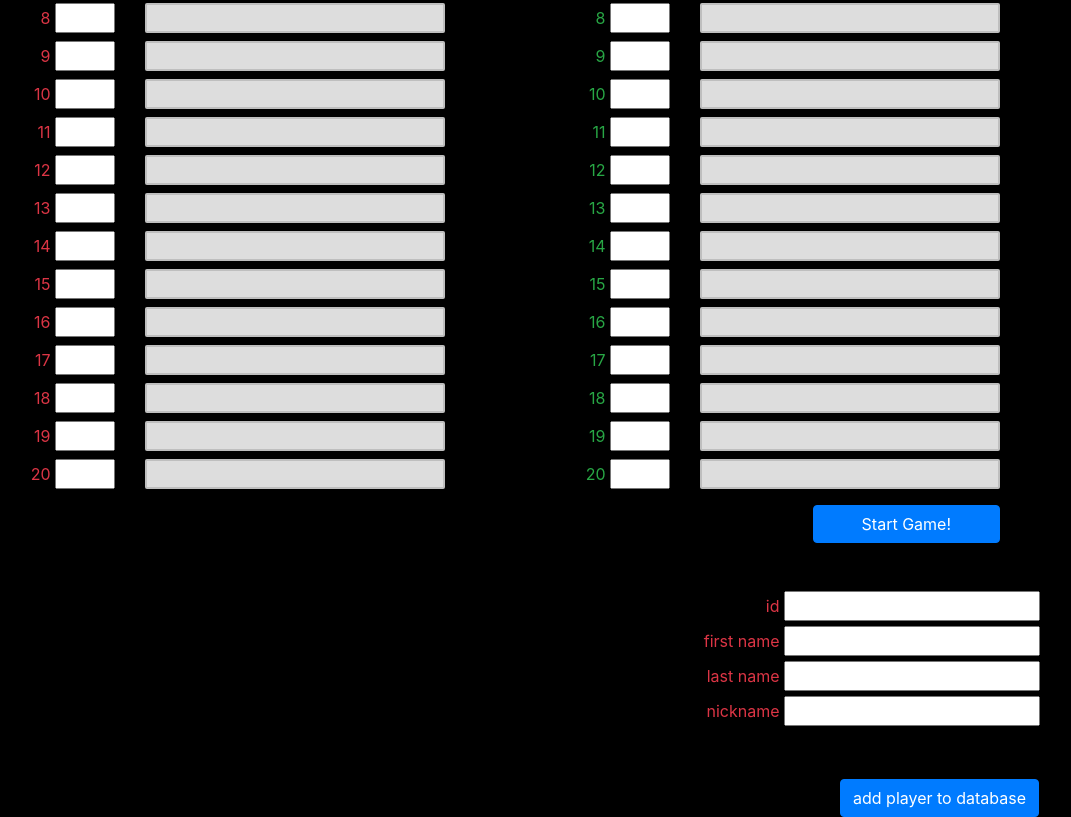
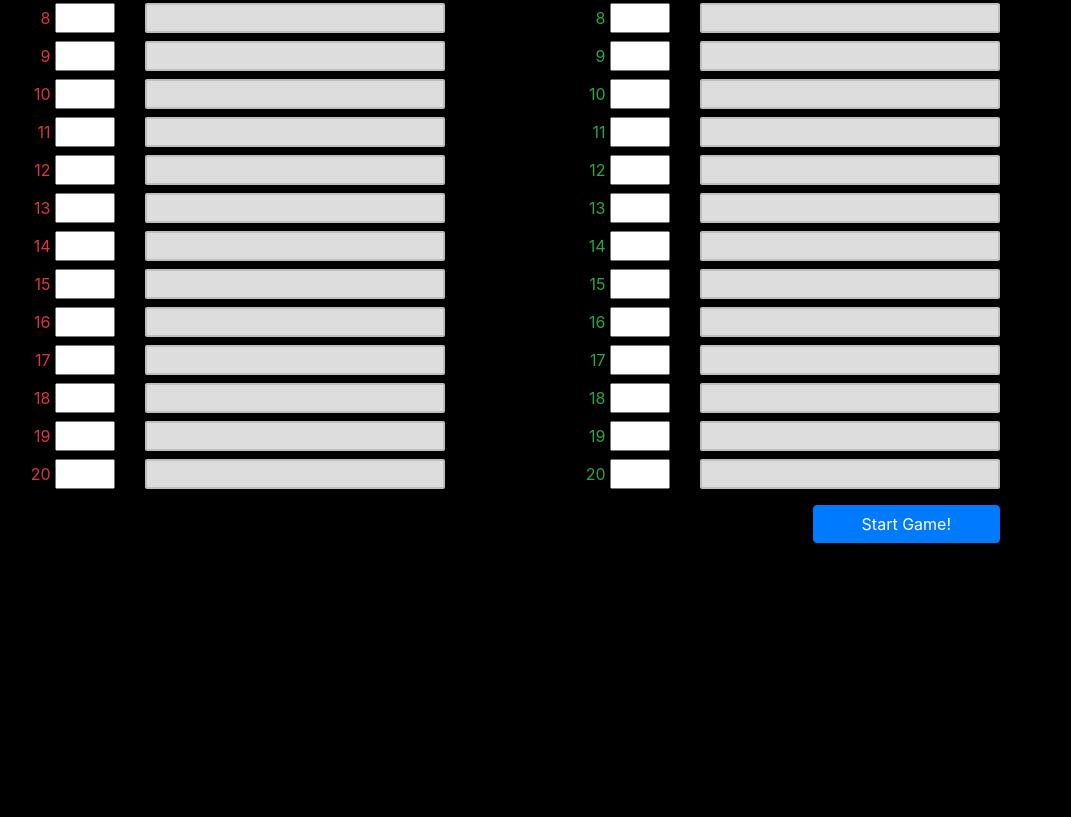
Before and after one commit to abnoxiousRock/The-LaZer-Tag-System, a website: page server-root/index.html in a window 1280 px wide. Shown: the part 325-1142 px from the top of the page, without its empty margins (140-1211 px from the left). After the commit the page ends 892 px from the top, so only its background shows below. Drawn offline with nearby package versions, Linux system fonts and the light colour scheme; files that its build step writes are made by us from their sources; files whose address does not match are found by name.

Commit message:
moved add player logic to server side, deleted register player form

```diff
--- a/server-root/index.html
+++ b/server-root/index.html
@@ -172,31 +172,7 @@
 
         </form>
 
-        <br><br>
-
-        <form id="regPlayer" action="/register" method="post">
-
-          <div class="row">
-            <div class="col-12 text-right text-danger">
-
-              <label for="newId">id</label>
-              <input type="text" id="newId" name="newId" required><br>
-              <label for="fName">first name</label>
-              <input type="text" id="fName" name="fName" required><br>
-              <label for="lName">last name</label>
-              <input type="text" id="lName" name="lName" required><br>
-              <label for="nName">nickname</label>
-              <input type="text" id="nName" name="nName" required><br><br>
-
-            </div>
-          </div>
-
-          <br>
-          <div class="row justify-content-end">
-            <input class="btn btn-primary mx-3" type="submit" formmethod="post" value="add player to database">
-          </div>
-
-        </form>
+        <br>
       </div>
 
       <!-- Player Action Screen -->
--- a/server-root/public/index.js
+++ b/server-root/public/index.js
@@ -21,7 +21,7 @@ window.onload = function() {
     let form = document.getElementById('myForm');
     form.addEventListener('submit', handleFormStartGame);
     form = document.getElementById('regPlayer');
-    form.addEventListener('submit', handleFormRegister);
+    //form.addEventListener('submit', handleFormRegister);
 
     for (let i = 1; i <= NUMPLAYERS; i++) {
         tempString = 'id';
```
Also changed, not shown: server-root/app.js (+12 -0 lines).
